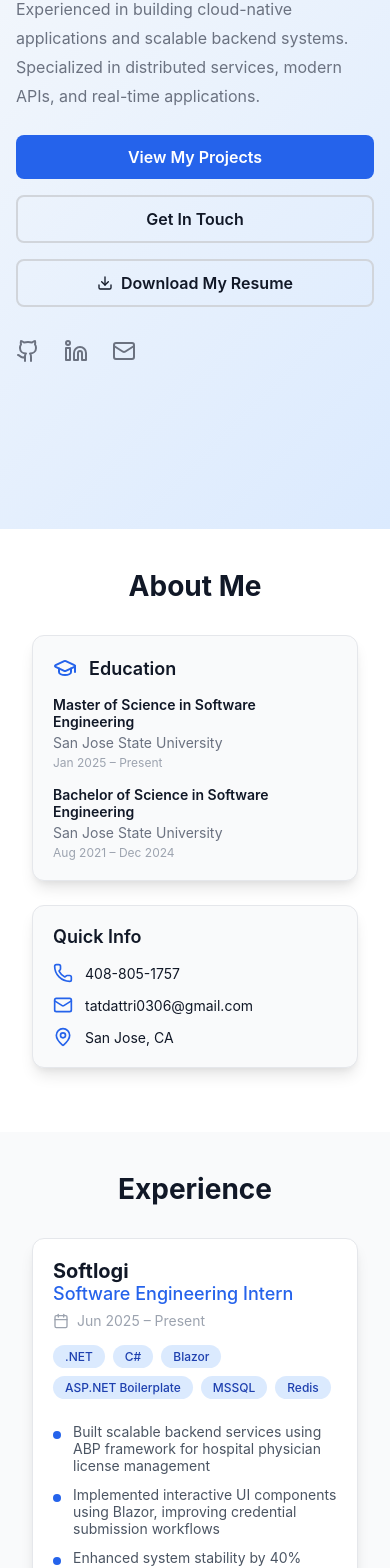
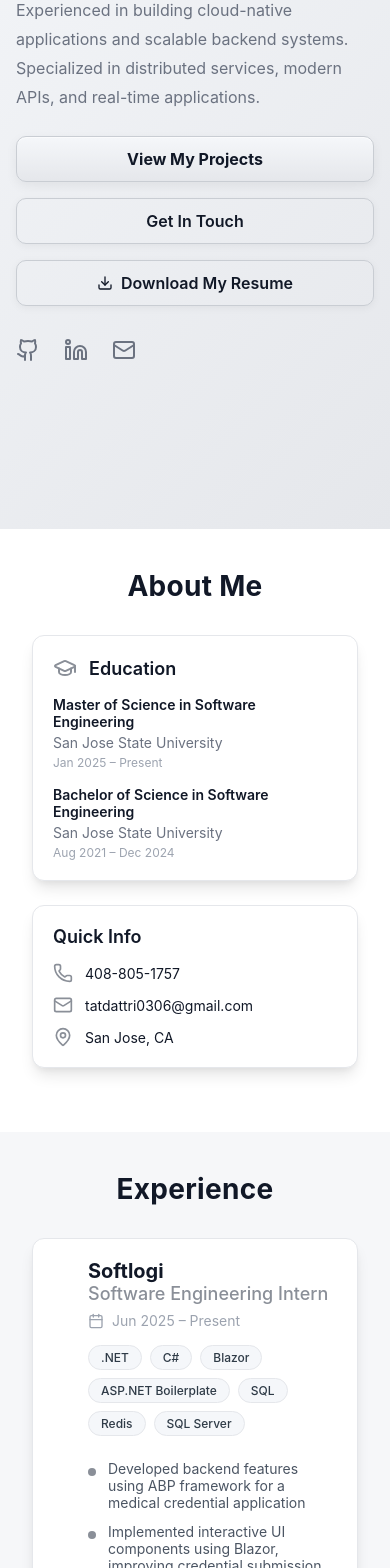
Before and after one commit to DatTriTat/portfolio-website, a React (Vite) app: page / in a window 390 px wide. Shown: the part 315-1883 px from the top of the page. Built offline with nearby package versions, Linux system fonts and the light colour scheme; the HTML template or start-up script is replaced by a standard one.

Commit message:
feat: Update components and styles for improved responsiveness and visual consistency

```diff
--- a/src/components/About.jsx
+++ b/src/components/About.jsx
@@ -1,4 +1,3 @@
-// components/About.jsx
 import { Mail, MapPin, Phone, GraduationCap } from "lucide-react";
 
 const About = ({ styles, deviceType }) => {
@@ -15,7 +14,7 @@ const About = ({ styles, deviceType }) => {
           }}
         >
           <div>
-            <div style={{ ...styles.card, backgroundColor: "#F9FAFB" }}>
+            <div style={{ ...styles.card, backgroundColor: "#FFFFFF" }}>
               <div
                 style={{
                   display: "flex",
@@ -24,7 +23,7 @@ const About = ({ styles, deviceType }) => {
                   marginBottom: "16px",
                 }}
               >
-                <GraduationCap size={24} color="#2563EB" />
+                <GraduationCap size={24} color={styles.colors.accent} />
                 <h3 style={{
                   fontSize: deviceType.isMobile ? "18px" : "20px",
                   fontWeight: "600"
@@ -83,7 +82,7 @@ const About = ({ styles, deviceType }) => {
             <div
               style={{
                 ...styles.card,
-                backgroundColor: "#F9FAFB",
+                backgroundColor: "#FFFFFF",
                 marginBottom: "24px",
               }}
             >
@@ -106,7 +105,7 @@ const About = ({ styles, deviceType }) => {
                 <div
                   style={{ display: "flex", alignItems: "center", gap: "12px" }}
                 >
-                  <Phone size={20} color="#2563EB" />
+                  <Phone size={20} color={styles.colors.accent} />
                   <span style={{
                     fontSize: deviceType.isMobile ? "14px" : "16px"
                   }}>408-805-1757</span>
@@ -114,7 +113,7 @@ const About = ({ styles, deviceType }) => {
                 <div
                   style={{ display: "flex", alignItems: "center", gap: "12px" }}
                 >
-                  <Mail size={20} color="#2563EB" />
+                  <Mail size={20} color={styles.colors.accent} />
                   <span style={{
                     fontSize: deviceType.isMobile ? "14px" : "16px",
                     wordBreak: "break-word"
@@ -123,7 +122,7 @@ const About = ({ styles, deviceType }) => {
                 <div
                   style={{ display: "flex", alignItems: "center", gap: "12px" }}
                 >
-                  <MapPin size={20} color="#2563EB" />
+                  <MapPin size={20} color={styles.colors.accent} />
                   <span style={{
                     fontSize: deviceType.isMobile ? "14px" : "16px"
                   }}>San Jose, CA</span>
--- a/src/components/Experience.jsx
+++ b/src/components/Experience.jsx
@@ -1,4 +1,3 @@
-// components/Experience.jsx
 import { Calendar, Briefcase } from 'lucide-react';
 
 const Experience = ({ styles, deviceType }) => {
@@ -6,13 +5,14 @@ const Experience = ({ styles, deviceType }) => {
     company: "Softlogi",
     role: "Software Engineering Intern",
     period: "Jun 2025 – Present",
-    tech: [".NET", "C#", "Blazor", "ASP.NET Boilerplate", "MSSQL", "Redis"],
+    tech: [".NET", "C#", "Blazor", "ASP.NET Boilerplate", "SQL", "Redis", "SQL Server"],
     highlights: [
-      "Built scalable backend services using ABP framework for hospital physician license management",
+      "Developed backend features using ABP framework for a medical credential application",
       "Implemented interactive UI components using Blazor, improving credential submission workflows",
       "Enhanced system stability by 40% through optimized Redis-based state caching",
       "Developed automation scripts to streamline regression testing",
-      "Authored technical documentation and system architecture summaries"
+      "Authored technical documentation and system architecture summaries",
+      "Developed SQL migration scripts to synchronize data from master DB to client DB, improving data consistency"
     ]
   };
 
@@ -21,7 +21,7 @@ const Experience = ({ styles, deviceType }) => {
       <div style={styles.container}>
         <h2 style={styles.sectionTitle}>Experience</h2>
 
-        <div style={styles.card}>
+        <div style={{ ...styles.card, paddingLeft: '55px' }}>
           <div style={{
             display: 'flex',
             justifyContent: 'space-between',
@@ -40,7 +40,7 @@ const Experience = ({ styles, deviceType }) => {
               </h3>
               <p style={{
                 fontSize: deviceType.isMobile ? '18px' : '20px',
-                color: '#2563EB',
+                color: styles.colors.accent,
                 fontWeight: '500'
               }}>
                 {experience.role}
@@ -57,7 +57,7 @@ const Experience = ({ styles, deviceType }) => {
                 {experience.period}
               </p>
             </div>
-            {!deviceType.isMobile && <Briefcase size={32} color="#2563EB" />}
+            {!deviceType.isMobile && <Briefcase size={32} color={styles.colors.accent} />}
           </div>
 
           <div style={{ marginBottom: '24px' }}>
--- a/src/components/Projects.jsx
+++ b/src/components/Projects.jsx
@@ -1,5 +1,5 @@
 // components/Projects.jsx
-import { ChevronLeft, ChevronRight, Calendar } from "lucide-react";
+import { ChevronLeft, ChevronRight, Calendar, ExternalLink } from "lucide-react";
 import { useState } from "react";
 
 const Projects = ({ styles, deviceType }) => {
@@ -30,6 +30,10 @@ const Projects = ({ styles, deviceType }) => {
         "Reduced AI response time from 2 minutes to 30 seconds via Redis caching",
         "Secured 300+ concurrent sessions with JWT, RBAC, and auto-scaled GKE infrastructure",
       ],
+      links: {
+        live: "https://fedbridge.app/",
+        press: "https://www.cbsnews.com/sanfrancisco/news/san-jose-university-students-fedbridge-ai-app/"
+      }
     },
     {
       title: "Reservation Table",
@@ -53,8 +57,63 @@ const Projects = ({ styles, deviceType }) => {
         "Handled 1K+ concurrent requests with Kubernetes auto-scaling",
         "Implemented restaurant suggestion engine for personalized recommendations",
       ],
+      links: {
+        repo: "https://github.com/gopinathsjsu/team-project-20201-codecrafters"
+      }
     },
+    {
+      title: "Inventix",
+      role: "Fullstack Developer",
+      period: "Dec 2023 – Feb 2024",
+      description:
+        "Inventory management system built with microservices architecture to improve scalability, security, and real-time operations across ordering and shipping.",
+      tech: [
+        "Java",
+        "Spring Boot",
+        "Spring Cloud Gateway",
+        "Eureka",
+        "SQL",
+        "Microservices",
+        "RabbitMQ",
+        "Docker",
+        "GKE",
+        "SwiftUI"
+      ],
+      highlights: [
+        "Designed and developed microservices-based inventory modules with Spring Boot for modularity and scalability",
+        "Implemented authentication and authorization via Spring Cloud Gateway + Eureka for secure service-to-service communication",
+        "Built RESTful APIs consumed by a SwiftUI app for real-time inventory and order management",
+        "Integrated RabbitMQ for order tracking and shipping events to increase responsiveness and reliability",
+        "Containerized all services with Docker and deployed to GKE with Load Balancer for high availability"
+      ],
+      links: {
+        repo: "https://github.com/DatTriTat/Inventix"
+      }
+    }
   ];
+
+  const renderLinks = (links) => {
+    if (!links) return null;
+    return (
+      <div style={{ display: "flex", gap: "12px", flexWrap: "wrap", marginTop: "16px" }}>
+        {links.live && (
+          <a href={links.live} style={{ ...styles.secondaryButton, display: "inline-flex", alignItems: "center", gap: 8 }} target="_blank" rel="noopener noreferrer">
+            <ExternalLink size={16} /> Live
+          </a>
+        )}
+        {links.repo && (
+          <a href={links.repo} style={{ ...styles.secondaryButton, display: "inline-flex", alignItems: "center", gap: 8 }} target="_blank" rel="noopener noreferrer">
+            <ExternalLink size={16} /> GitHub
+          </a>
+        )}
+        {links.press && (
+          <a href={links.press} style={{ ...styles.secondaryButton, display: "inline-flex", alignItems: "center", gap: 8 }} target="_blank" rel="noopener noreferrer">
+            <ExternalLink size={16} /> Press
+          </a>
+        )}
+      </div>
+    );
+  };
 
   return (
     <section id="projects" style={styles.section}>
@@ -70,7 +129,7 @@ const Projects = ({ styles, deviceType }) => {
           >
             {projects.map((project, index) => (
               <div key={index} style={styles.projectSlide}>
-                <div style={styles.cardGradient}>
+                <div style={{ ...styles.cardGradient, paddingLeft: "55px" }}>
                   <div style={{ marginBottom: "24px" }}>
                     <h3
                       style={{
@@ -85,7 +144,7 @@ const Projects = ({ styles, deviceType }) => {
                     <p
                       style={{
                         fontSize: deviceType.isMobile ? "16px" : "20px",
-                        color: "#2563EB",
+                        color: styles.colors.accent,
                         fontWeight: "500",
                         marginBottom: "8px",
                       }}
@@ -156,6 +215,8 @@ const Projects = ({ styles, deviceType }) => {
                         </li>
                       ))}
                     </ul>
+
+                    {renderLinks(project.links)}
                   </div>
                 </div>
               </div>
--- a/src/styles/styles.js
+++ b/src/styles/styles.js
@@ -1,17 +1,33 @@
-// styles/styles.js - File styles với responsive support
+// styles/styles.js - Platinum (Silver/Gray) theme with responsive support
 
-// Helper function để check kích thước màn hình
+// Helper function to check screen size
 export const getDeviceType = (width) => ({
   isMobile: width <= 768,
   isTablet: width > 768 && width <= 1024,
   isDesktop: width > 1024
 });
 
-// Function tạo responsive styles dựa trên window width
+// Function to create responsive styles based on window width
 export const getResponsiveStyles = (windowWidth) => {
   const { isMobile, isTablet } = getDeviceType(windowWidth);
 
+  // Platinum palette
+  const colors = {
+    textPrimary: "#111827",      // near-black
+    textSecondary: "#6B7280",    // slate 500
+    accent: "#8A8F98",           // metallic slate
+    accentStrong: "#2F3B47",     // graphite
+    silverLight: "#F5F7FA",
+    silver: "#E5E7EB",
+    silverMid: "#D5DAE1",
+    silverDark: "#C9CDD3",
+    panel: "#FFFFFF",
+    panelAlt: "#F6F7F9"
+  };
+
   return {
+    colors,
+
     container: {
       maxWidth: "1200px",
       margin: "0 auto",
@@ -26,6 +42,7 @@ export const getResponsiveStyles = (windowWidth) => {
       zIndex: 50,
       transition: "all 0.3s ease",
       padding: "16px 0",
+      borderBottom: "1px solid rgba(0,0,0,0.06)",
     },
 
     navContent: {
@@ -37,7 +54,8 @@ export const getResponsiveStyles = (windowWidth) => {
     logo: {
       fontSize: isMobile ? "20px" : "24px",
       fontWeight: "bold",
-      color: "#111827",
+      color: colors.textPrimary,
+      letterSpacing: "0.2px"
     },
 
     navLinks: {
@@ -57,7 +75,7 @@ export const getResponsiveStyles = (windowWidth) => {
       display: "flex",
       alignItems: "center",
       justifyContent: "center",
-      background: "linear-gradient(135deg, #F9FAFB 0%, #DBEAFE 100%)",
+      background: `linear-gradient(135deg, ${colors.silverLight} 0%, ${colors.silver} 100%)`,
       padding: isMobile ? "80px 16px 24px" : "80px 24px 24px",
     },
 
@@ -74,19 +92,20 @@ export const getResponsiveStyles = (windowWidth) => {
       fontSize: isMobile ? "32px" : isTablet ? "40px" : "48px",
       fontWeight: "bold",
       marginBottom: "16px",
-      color: "#111827",
+      color: colors.textPrimary,
+      letterSpacing: "0.3px"
     },
 
     heroSubtitle: {
       fontSize: isMobile ? "18px" : "24px",
-      color: "#2563EB",
+      color: colors.accentStrong,
       fontWeight: "600",
       marginBottom: "16px",
     },
 
     heroDescription: {
       fontSize: isMobile ? "16px" : "18px",
-      color: "#6B7280",
+      color: colors.textSecondary,
       lineHeight: "1.8",
       marginBottom: "24px",
     },
@@ -101,25 +120,26 @@ export const getResponsiveStyles = (windowWidth) => {
 
     primaryButton: {
       padding: "12px 24px",
-      backgroundColor: "#2563EB",
-      color: "white",
-      border: "none",
-      borderRadius: "8px",
-      fontWeight: "600",
+      background: `linear-gradient(180deg, ${colors.silverLight} 0%, ${colors.silver} 100%)`,
+      color: colors.textPrimary,
+      border: `1px solid ${colors.silverDark}`,
+      borderRadius: "10px",
+      fontWeight: "700",
       cursor: "pointer",
       textDecoration: "none",
       display: "inline-block",
-      transition: "background-color 0.3s ease",
+      transition: "all 0.3s ease",
       textAlign: "center",
       width: isMobile ? "100%" : "auto",
+      boxShadow: "0 4px 12px rgba(0,0,0,0.06), inset 0 1px rgba(255,255,255,0.6)"
     },
 
     secondaryButton: {
       padding: "12px 24px",
       backgroundColor: "transparent",
-      color: "#111827",
-      border: "2px solid #D1D5DB",
-      borderRadius: "8px",
+      color: colors.textPrimary,
+      border: `1px solid ${colors.silverDark}`,
+      borderRadius: "10px",
       fontWeight: "600",
       cursor: "pointer",
       textDecoration: "none",
@@ -127,6 +147,22 @@ export const getResponsiveStyles = (windowWidth) => {
       transition: "all 0.3s ease",
       textAlign: "center",
       width: isMobile ? "100%" : "auto",
+      boxShadow: "0 2px 8px rgba(0,0,0,0.05)"
+    },
+
+    linkButton: {
+      padding: "10px 16px",
+      background: "transparent",
+      color: colors.accentStrong,
+      border: `1px solid ${colors.silverDark}`,
+      borderRadius: "999px",
+      fontWeight: 600,
+      textDecoration: "none",
+      display: "inline-flex",
+      alignItems: "center",
+      gap: "8px",
+      transition: "all 0.25s ease",
+      boxShadow: "0 2px 8px rgba(0,0,0,0.05)"
     },
 
     socialLinks: {
@@ -157,9 +193,10 @@ export const getResponsiveStyles = (windowWidth) => {
       height: "100%",
       borderRadius: "50%",
       zIndex: 1,
-      background: "radial-gradient(circle at 60% 30%, #2563EB 50%, transparent 70%)",
-      animation: "blob-spin 4s cubic-bezier(.4,0,.2,1) infinite",
-      boxShadow: "0 0 50px 15px #2563eb55",
+      background: "radial-gradient(circle at 60% 30%, #18160ac5 55%, transparent 72%)",
+      animation: "blob-spin 8s ease-in-out infinite",
+      willChange: "transform, filter",
+      boxShadow: "0 0 50px 15px rgba(156,163,175,0.35)",
     },
 
     profileImage: {
@@ -169,7 +206,7 @@ export const getResponsiveStyles = (windowWidth) => {
       borderRadius: "50%",
       objectFit: "cover",
       zIndex: 2,
-      boxShadow: "0 8px 24px rgba(37,99,235,0.15)",
+      boxShadow: "0 8px 24px rgba(17,24,39,0.15)",
     },
 
     section: {
@@ -179,7 +216,7 @@ export const getResponsiveStyles = (windowWidth) => {
 
     sectionAlt: {
       padding: isMobile ? "40px 16px" : "80px 24px",
-      backgroundColor: "#F9FAFB",
+      backgroundColor: colors.panelAlt,
     },
 
     sectionTitle: {
@@ -187,23 +224,24 @@ export const getResponsiveStyles = (windowWidth) => {
       fontWeight: "bold",
       marginBottom: isMobile ? "32px" : "48px",
       textAlign: "center",
-      color: "#111827",
+      color: colors.textPrimary,
+      letterSpacing: "0.3px"
     },
 
     card: {
       backgroundColor: "white",
       borderRadius: "12px",
       padding: isMobile ? "20px" : "32px",
-      boxShadow: "0 10px 15px -3px rgba(0, 0, 0, 0.1), 0 4px 6px -2px rgba(0, 0, 0, 0.05)",
-      border: "1px solid #E5E7EB",
+      boxShadow: "0 10px 15px -3px rgba(0,0,0,0.10), 0 4px 6px -2px rgba(0,0,0,0.05)",
+      border: `1px solid ${colors.silver}`,
     },
 
     cardGradient: {
-      background: "linear-gradient(135deg, #F9FAFB 0%, #DBEAFE 100%)",
+      background: `linear-gradient(135deg, ${colors.panelAlt} 0%, ${colors.silverLight} 100%)`,
       borderRadius: "12px",
       padding: isMobile ? "20px" : "32px",
-      boxShadow: "0 10px 15px -3px rgba(0, 0, 0, 0.1), 0 4px 6px -2px rgba(0, 0, 0, 0.05)",
-      border: "1px solid #E5E7EB",
+      boxShadow: "0 10px 15px -3px rgba(0,0,0,0.10), 0 4px 6px -2px rgba(0,0,0,0.05)",
+      border: `1px solid ${colors.silver}`,
     },
 
     skillsGrid: {
@@ -216,14 +254,14 @@ export const getResponsiveStyles = (windowWidth) => {
       backgroundColor: "white",
       borderRadius: "12px",
       padding: isMobile ? "16px" : "24px",
-      boxShadow: "0 10px 15px -3px rgba(0, 0, 0, 0.1), 0 4px 6px -2px rgba(0, 0, 0, 0.05)",
-      border: "1px solid #E5E7EB",
+      boxShadow: "0 10px 15px -3px rgba(0,0,0,0.10), 0 4px 6px -2px rgba(0,0,0,0.05)",
+      border: `1px solid ${colors.silver}`,
     },
 
     skillCategoryTitle: {
       fontSize: isMobile ? "16px" : "18px",
       fontWeight: "600",
-      color: "#111827",
+      color: colors.textPrimary,
       marginBottom: "16px",
       display: "flex",
       alignItems: "center",
@@ -245,15 +283,17 @@ export const getResponsiveStyles = (windowWidth) => {
       fontWeight: "500",
       transition: "all 0.3s ease",
       cursor: "default",
+      border: `1px solid ${colors.silver}`,
     },
 
     techTag: {
       padding: "4px 12px",
-      backgroundColor: "#DBEAFE",
-      color: "#1E40AF",
+      backgroundColor: colors.silverLight,
+      color: colors.accentStrong,
       borderRadius: "20px",
       fontSize: isMobile ? "12px" : "14px",
       fontWeight: "500",
+      border: `1px solid ${colors.silver}`,
     },
 
     projectCarousel: {
@@ -279,8 +319,8 @@ export const getResponsiveStyles = (windowWidth) => {
       padding: isMobile ? "8px" : "12px",
       backgroundColor: "white",
       borderRadius: "50%",
-      border: "none",
-      boxShadow: "0 10px 15px -3px rgba(0, 0, 0, 0.1)",
+      border: `1px solid ${colors.silver}`,
+      boxShadow: "0 10px 15px -3px rgba(0,0,0,0.10)",
       cursor: "pointer",
       transition: "background-color 0.3s ease",
       display: "flex",
@@ -308,7 +348,7 @@ export const getResponsiveStyles = (windowWidth) => {
 
     dotActive: {
       width: "32px",
-      backgroundColor: "#2563EB",
+      backgroundColor: colors.accent,
       borderRadius: "4px",
     },
 
@@ -329,7 +369,7 @@ export const getResponsiveStyles = (windowWidth) => {
     bullet: {
       width: "8px",
       height: "8px",
-      backgroundColor: "#2563EB",
+      backgroundColor: colors.accent,
       borderRadius: "50%",
       marginTop: "8px",
       flexShrink: 0,
@@ -357,7 +397,7 @@ export const getResponsiveStyles = (windowWidth) => {
       left: 0,
       right: 0,
       backgroundColor: "white",
-      boxShadow: "0 10px 15px -3px rgba(0, 0, 0, 0.1)",
+      boxShadow: "0 10px 15px -3px rgba(0,0,0,0.1)",
       padding: "24px",
       display: "flex",
       flexDirection: "column",
@@ -376,7 +416,7 @@ export const getResponsiveStyles = (windowWidth) => {
     formInput: {
       padding: isMobile ? "12px" : "14px",
       borderRadius: "8px",
-      border: "1px solid #D1D5DB",
+      border: `1px solid ${colors.silver}`,
       fontSize: isMobile ? "14px" : "16px",
       width: "100%",
     },
@@ -384,7 +424,7 @@ export const getResponsiveStyles = (windowWidth) => {
     formTextarea: {
       padding: isMobile ? "12px" : "14px",
       borderRadius: "8px",
-      border: "1px solid #D1D5DB",
+      border: `1px solid ${colors.silver}`,
       fontSize: isMobile ? "14px" : "16px",
       resize: "vertical",
       width: "100%",
```
Also changed, not shown: src/components/Contact.jsx (+12 -3 lines), src/components/Header.jsx (+3 -4 lines), src/components/Hero.jsx (+10 -11 lines), src/components/Skills.jsx (+13 -14 lines), src/index.css (+45 -23 lines).
